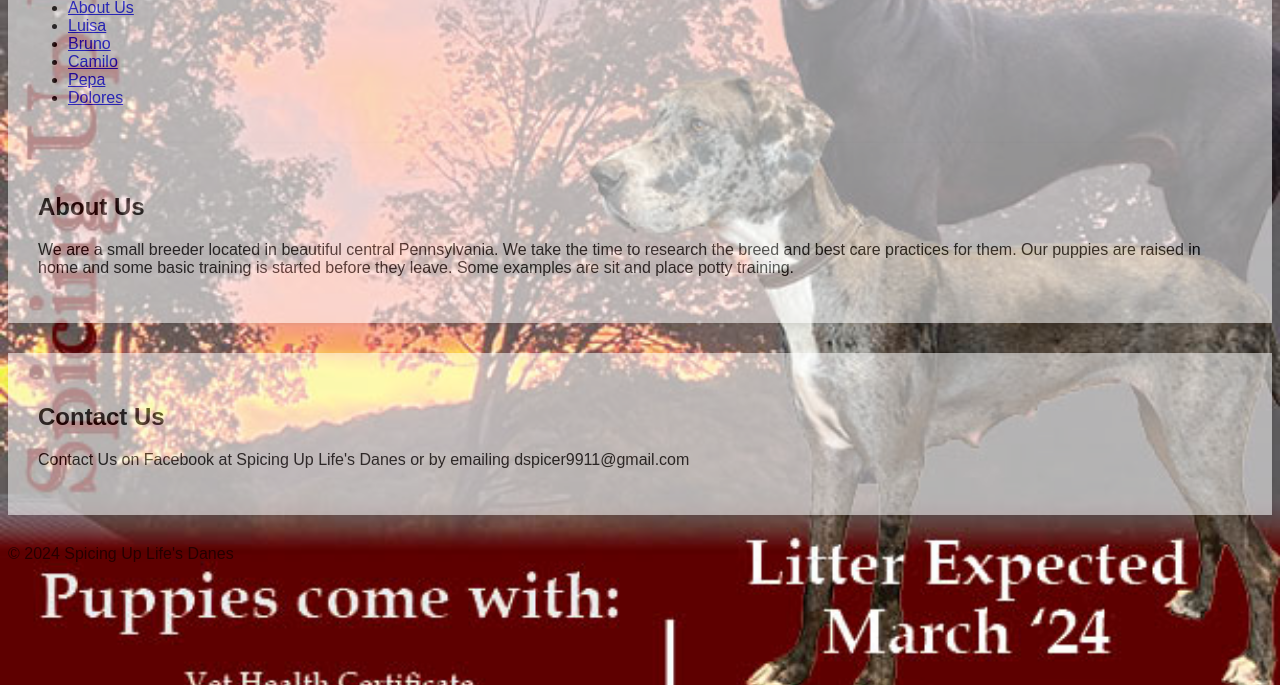
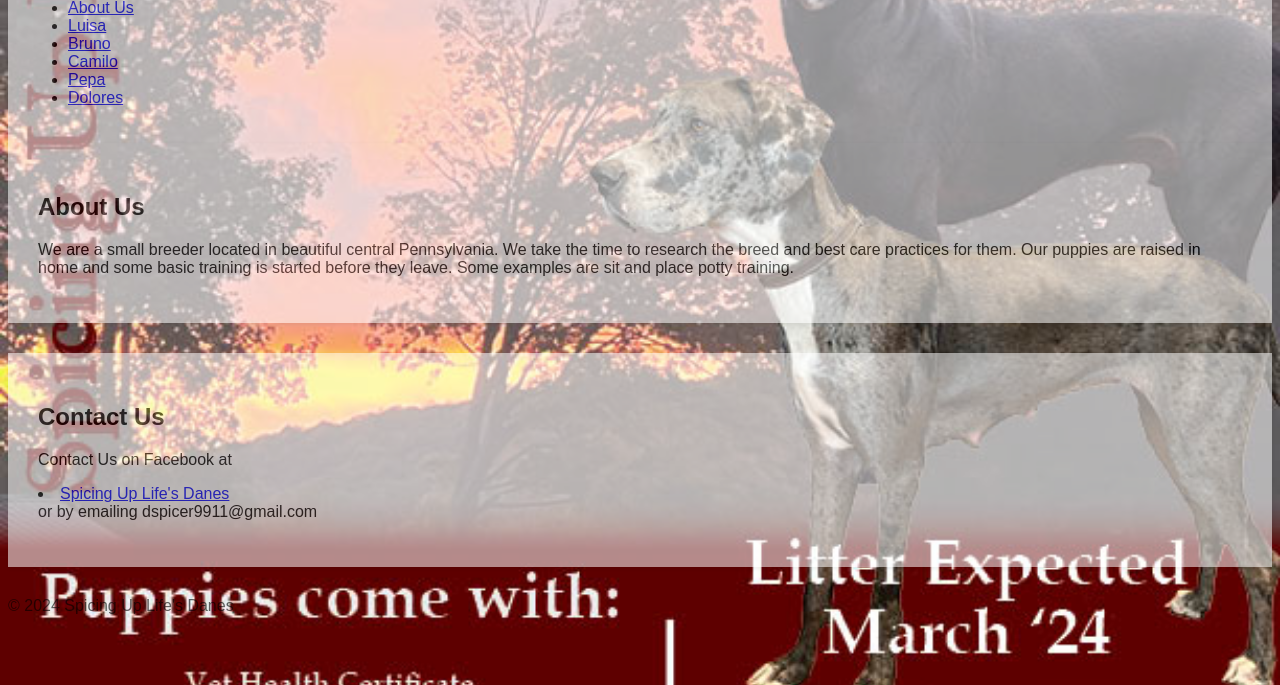
Before and after one commit to SpicingUpLifesDanes/spicinguplifesdanes.github.io, a plain HTML site: page index.html in a window 1280 px wide. Shown: the part 115-800 px from the top of the page. Drawn offline with Linux system fonts and the light colour scheme.

Commit message:
Update index.html

```diff
--- a/index.html
+++ b/index.html
@@ -72,7 +72,7 @@
         </section>
                <section id="contact">
             <h2>Contact Us</h2>
-            <p>Contact Us on Facebook at Spicing Up Life's Danes or by emailing dspicer9911@gmail.com</p>
+            <p>Contact Us on Facebook at <li><a href="https://www.facebook.com/your-facebook-page-url">Spicing Up Life's Danes</a></li> or by emailing dspicer9911@gmail.com</p>
         </section>
     </main>
     <footer>
```
